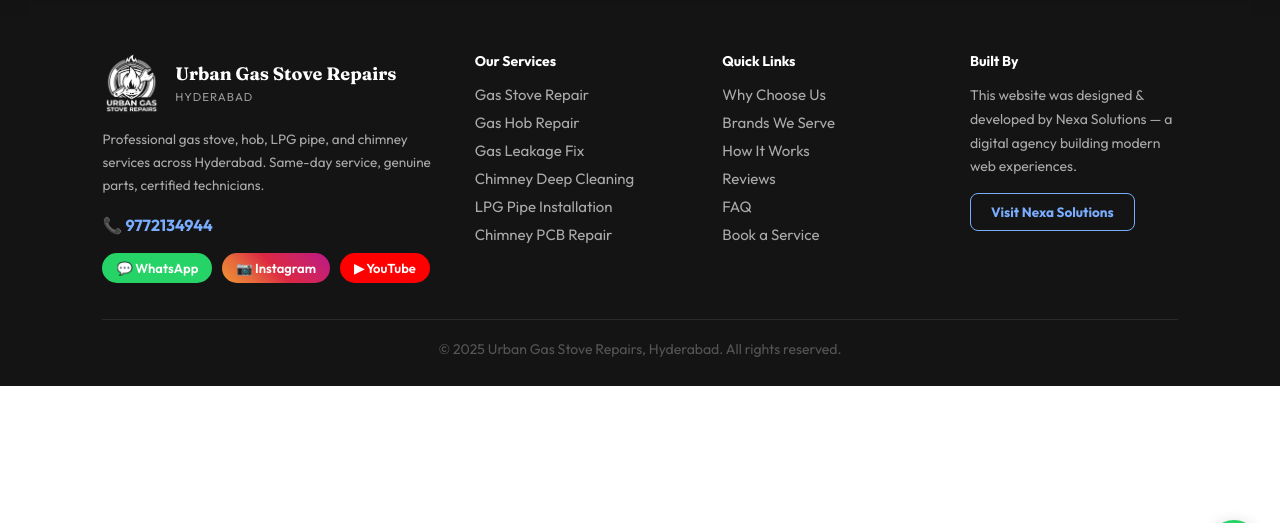
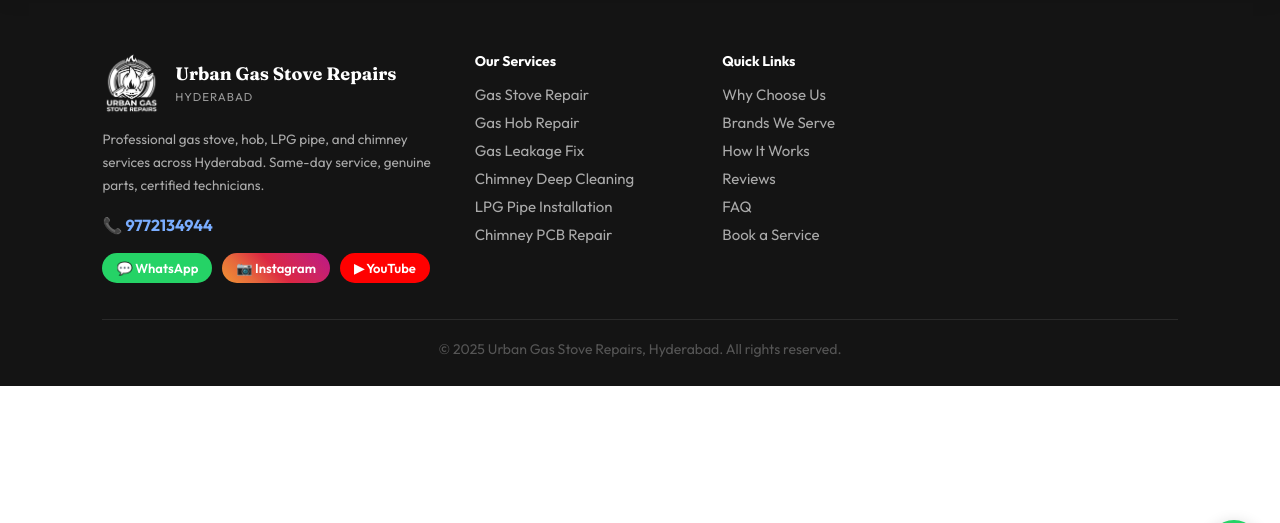
Before and after one commit to mynexasolutions-spec/urban-gas-stove, a Flask app: template templates/base.html in a window 1280 px wide. Shown: the part 144-667 px from the top of the page. Run offline with Flask 3, Linux system fonts and the light colour scheme; the template is opened without the code that fills it, so the values that code supplies are empty.

Commit message:
Remove Nexa Solutions section from footer

```diff
--- a/templates/partials/footer.html
+++ b/templates/partials/footer.html
@@ -41,11 +41,6 @@
       </ul>
     </div>
 
-    <div>
-      <h4>Built By</h4>
-      <p style="color:#aaa;font-size:14px;line-height:1.7;margin-bottom:14px;">This website was designed &amp; developed by Nexa Solutions &mdash; a digital agency building modern web experiences.</p>
-      <a href="https://nexa-solutions.in/" target="_blank" rel="noopener" class="nexa-btn">Visit Nexa Solutions</a>
-    </div>
   </div>
 
   <div class="footer-bottom">
```
